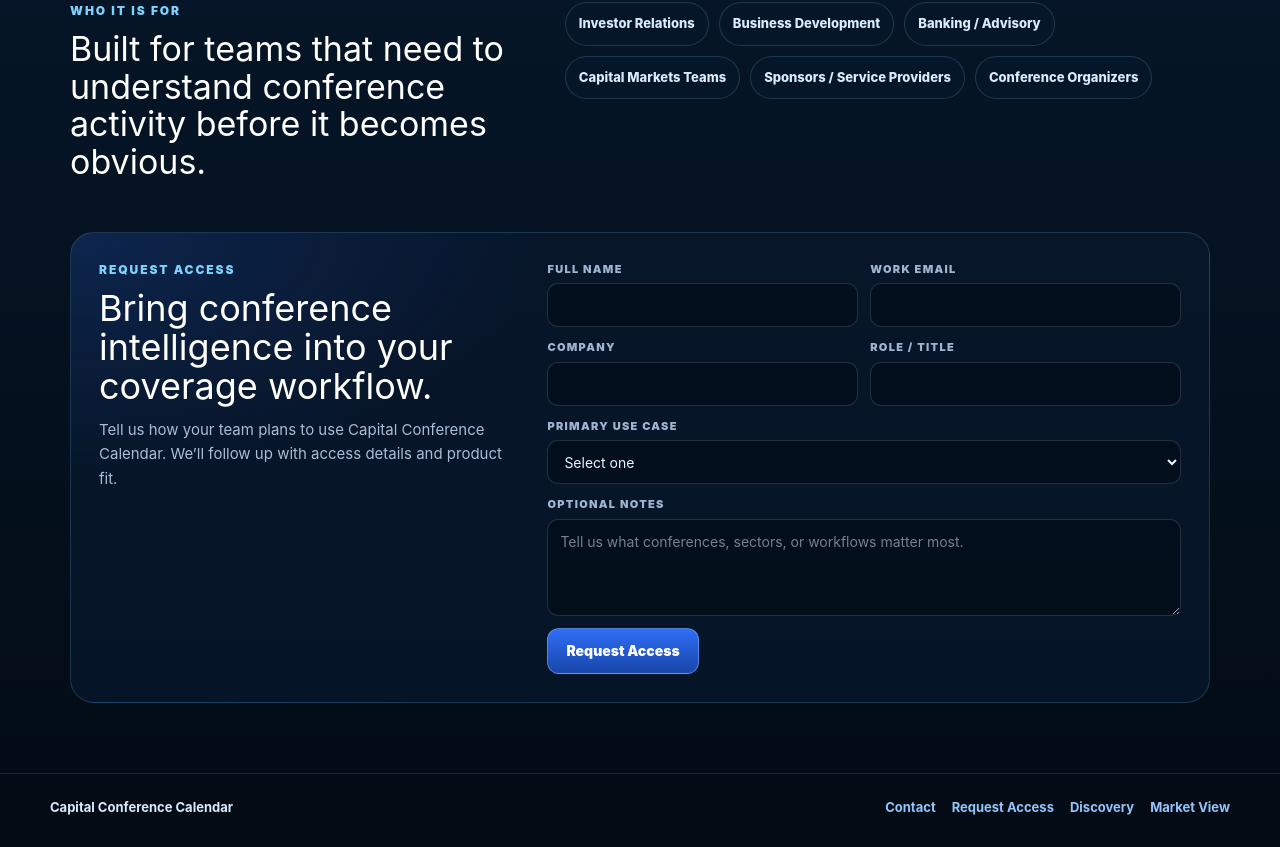
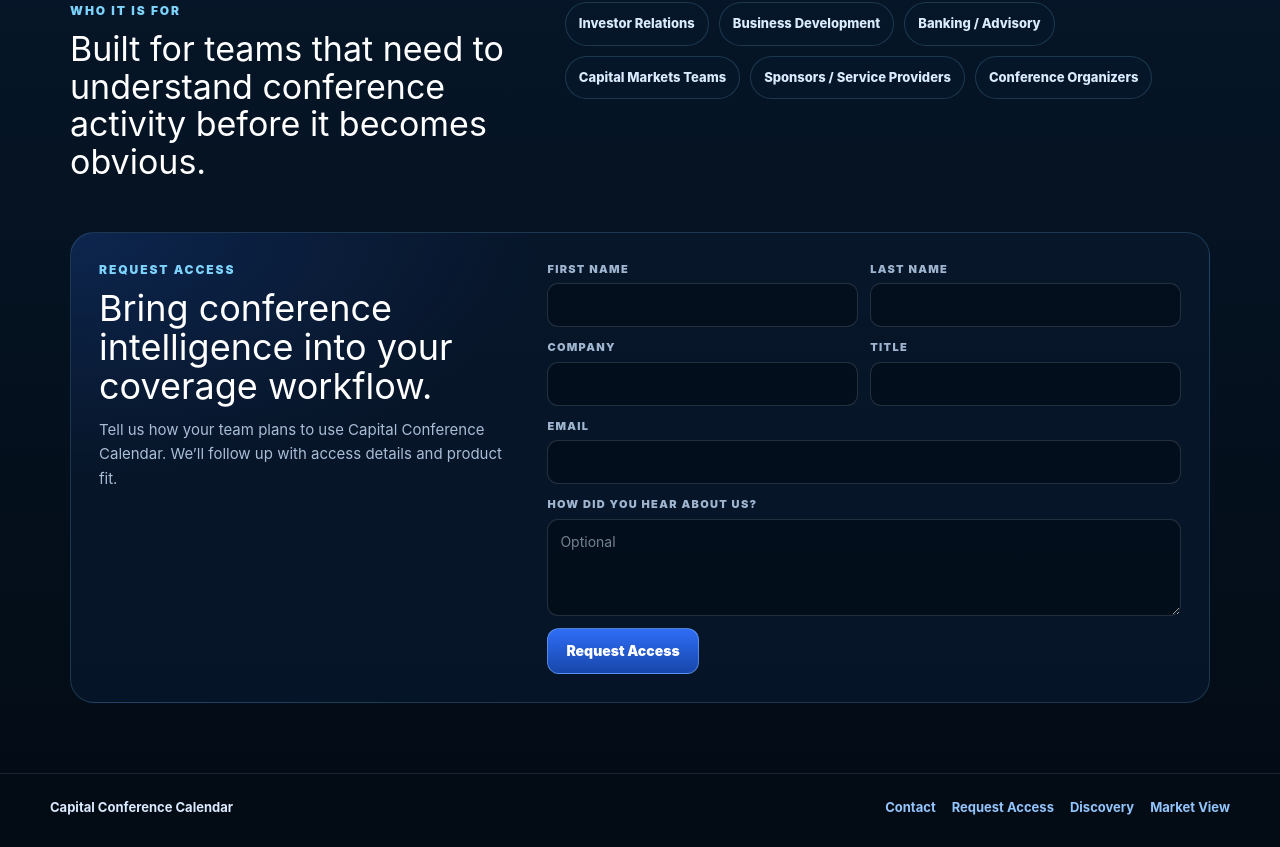
Before and after one commit to Capitalconferencecalendar/capital-conference-calendar, a Next.js app: page / in a window 1280 px wide. Shown: the part 979-1826 px from the top of the page. Built offline with nearby package versions, Linux system fonts and the light colour scheme.

Commit message:
Fix beta access Airtable field mapping

```diff
--- a/app/LandingPageClient.tsx
+++ b/app/LandingPageClient.tsx
@@ -31,17 +31,6 @@
   "Conference Organizers",
 ];
 
-const useCases = [
-  "Investor Relations",
-  "Business Development",
-  "Banking / Advisory",
-  "Capital Markets",
-  "Sponsor / Service Provider",
-  "Conference Organizer",
-  "Investor",
-  "Other",
-];
-
 export default function LandingPageClient() {
   const [submitState, setSubmitState] = useState<"idle" | "submitting" | "success" | "error">("idle");
 
@@ -52,12 +41,12 @@
     const form = event.currentTarget;
     const data = new FormData(form);
     const payload = {
-      fullName: String(data.get("fullName") || ""),
-      workEmail: String(data.get("workEmail") || ""),
+      firstName: String(data.get("firstName") || ""),
+      lastName: String(data.get("lastName") || ""),
       company: String(data.get("company") || ""),
-      role: String(data.get("role") || ""),
-      primaryUseCase: String(data.get("primaryUseCase") || ""),
-      notes: String(data.get("notes") || ""),
+      title: String(data.get("title") || ""),
+      email: String(data.get("email") || ""),
+      howHeard: String(data.get("howHeard") || ""),
     };
 
     try {
@@ -354,31 +343,21 @@
           ) : (
             <form onSubmit={handleSubmit} style={{ display: "grid", gap: "12px" }}>
               <div style={{ display: "grid", gridTemplateColumns: "1fr 1fr", gap: "12px" }}>
-                <LandingInput label="Full name" name="fullName" required />
-                <LandingInput label="Work email" name="workEmail" type="email" required />
+                <LandingInput label="First Name" name="firstName" required />
+                <LandingInput label="Last Name" name="lastName" required />
               </div>
               <div style={{ display: "grid", gridTemplateColumns: "1fr 1fr", gap: "12px" }}>
                 <LandingInput label="Company" name="company" required />
-                <LandingInput label="Role / title" name="role" required />
+                <LandingInput label="Title" name="title" required />
               </div>
+              <LandingInput label="Email" name="email" type="email" required />
               <label style={{ display: "grid", gap: "6px" }}>
-                <span style={labelStyle}>Primary use case</span>
-                <select name="primaryUseCase" style={fieldStyle} defaultValue="">
-                  <option value="">Select one</option>
-                  {useCases.map((useCase) => (
-                    <option key={useCase} value={useCase}>
-                      {useCase}
-                    </option>
-                  ))}
-                </select>
-              </label>
-              <label style={{ display: "grid", gap: "6px" }}>
-                <span style={labelStyle}>Optional notes</span>
+                <span style={labelStyle}>How did you hear about us?</span>
                 <textarea
-                  name="notes"
+                  name="howHeard"
                   rows={4}
                   style={{ ...fieldStyle, height: "auto", resize: "vertical", paddingTop: "11px" }}
-                  placeholder="Tell us what conferences, sectors, or workflows matter most."
+                  placeholder="Optional"
                 />
               </label>
               <div style={{ display: "flex", gap: "12px", alignItems: "center", flexWrap: "wrap" }}>
--- a/app/api/request-access/route.ts
+++ b/app/api/request-access/route.ts
@@ -1,12 +1,12 @@
 import { NextRequest, NextResponse } from "next/server";
 
 type RequestAccessPayload = {
-  fullName?: string;
-  workEmail?: string;
+  firstName?: string;
+  lastName?: string;
   company?: string;
-  role?: string;
-  primaryUseCase?: string;
-  notes?: string;
+  title?: string;
+  email?: string;
+  howHeard?: string;
 };
 
 function clean(value: unknown): string {
@@ -21,23 +21,23 @@
   try {
     const body = (await req.json()) as RequestAccessPayload;
 
-    const fullName = clean(body.fullName);
-    const workEmail = clean(body.workEmail);
+    const firstName = clean(body.firstName);
+    const lastName = clean(body.lastName);
     const company = clean(body.company);
-    const role = clean(body.role);
-    const primaryUseCase = clean(body.primaryUseCase);
-    const notes = clean(body.notes);
+    const title = clean(body.title);
+    const email = clean(body.email);
+    const howHeard = clean(body.howHeard);
 
-    if (!fullName || !workEmail || !company || !role) {
+    if (!firstName || !lastName || !company || !title || !email) {
       return NextResponse.json(
-        { error: "Full name, work email, company, and role are required." },
+        { error: "First name, last name, company, title, and email are required." },
         { status: 400 }
       );
     }
 
-    if (!isValidEmail(workEmail)) {
+    if (!isValidEmail(email)) {
       return NextResponse.json(
-        { error: "Please enter a valid work email address." },
+        { error: "Please enter a valid email address." },
         { status: 400 }
       );
     }
@@ -45,10 +45,9 @@
     const baseId = process.env.AIRTABLE_BASE_ID;
     const token = process.env.AIRTABLE_TOKEN;
     const accessRequestsTable =
-      process.env.AIRTABLE_ACCESS_REQUESTS_TABLE_ID ||
-      process.env.AIRTABLE_ACCESS_REQUESTS_TABLE_NAME;
+      process.env.AIRTABLE_ACCESS_REQUESTS_TABLE_NAME || "Beta Access Request";
 
-    if (!baseId || !token || !accessRequestsTable) {
+    if (!baseId || !token) {
       return NextResponse.json(
         { error: "Request access is not configured." },
         { status: 500 }
@@ -67,15 +66,12 @@
           records: [
             {
               fields: {
-                "Full Name": fullName,
-                "Work Email": workEmail,
+                "First Name": firstName,
+                "Last Name": lastName,
                 Company: company,
-                Role: role,
-                "Primary Use Case": primaryUseCase,
-                Notes: notes,
-                Source: "Website Landing Page",
-                Status: "New",
-                "Submitted At": new Date().toISOString(),
+                Title: title,
+                Email: email,
+                "How did you hear about us?": howHeard,
               },
             },
           ],
```
